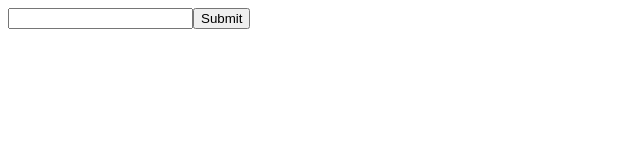
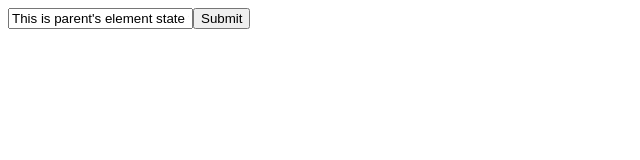
Before and after one commit to aoihanabi/React-To-Do, a React (Create React App) app: page / in a window 1280 px wide. Shown: the top 160 px of the page, without its empty margins (0-640 px from the left). Built offline with nearby package versions, Linux system fonts and the light colour scheme.

Commit message:
Controlled components: Handling input using the parent component state variable

```diff
--- a/src/components/Form.js
+++ b/src/components/Form.js
@@ -1,16 +1,24 @@
 import React from "react";
 
 class Form extends React.Component {
+    constructor() {
+        super();
+        this.state = {value: "This is parent's element state value"}
+    }
+
     handleFormSubmit = (event) => {
         event.preventDefault();
-        let input_value = document.querySelector("#name").value;
-        alert(input_value);
+        alert(this.state.value);
+    }
+
+    handleInputChange = (event) => {
+        this.setState({ value: event.target.value });
     }
 
     render() {
         return(
             <form onSubmit={ this.handleFormSubmit }>
-                <input id="name" type="text"></input>
+                <input id="name" type="text" value={this.state.value} onChange={this.handleInputChange}></input>
                 <input id="" type="submit"></input>
             </form>
         );
```
